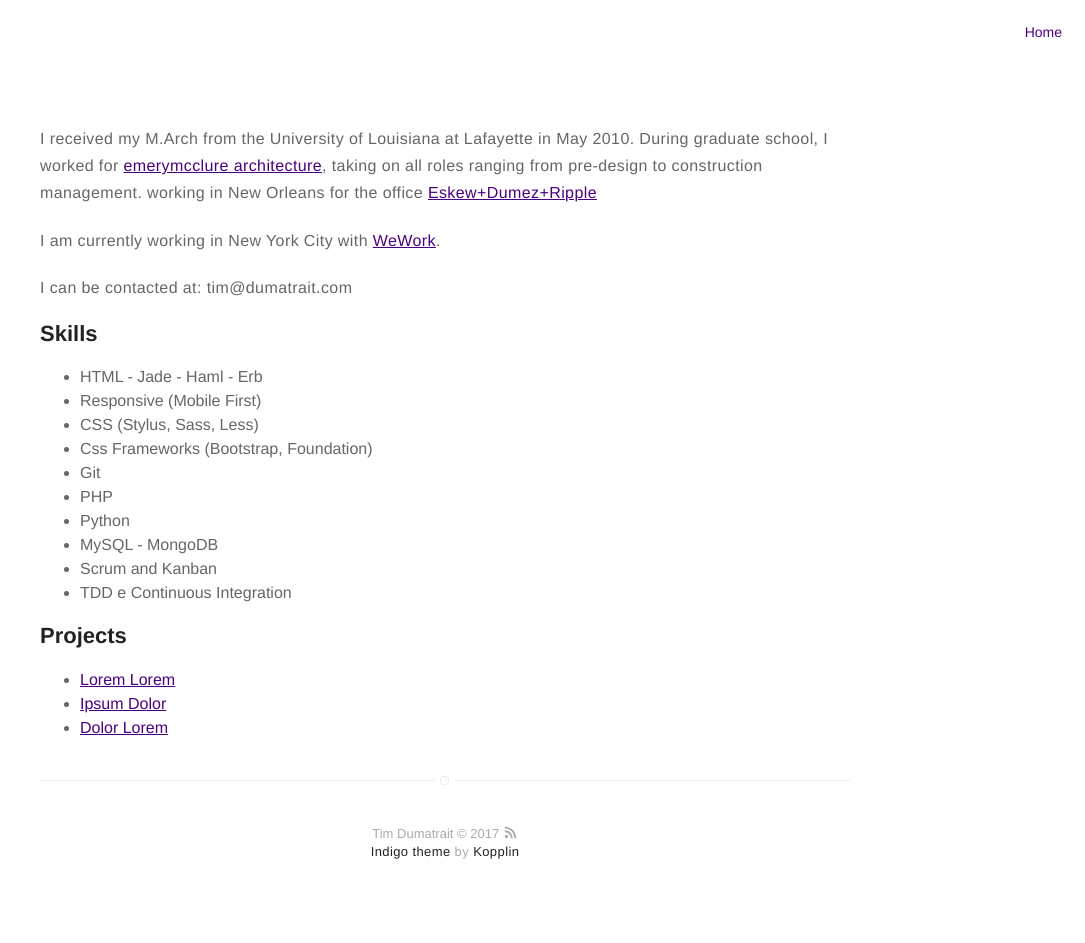
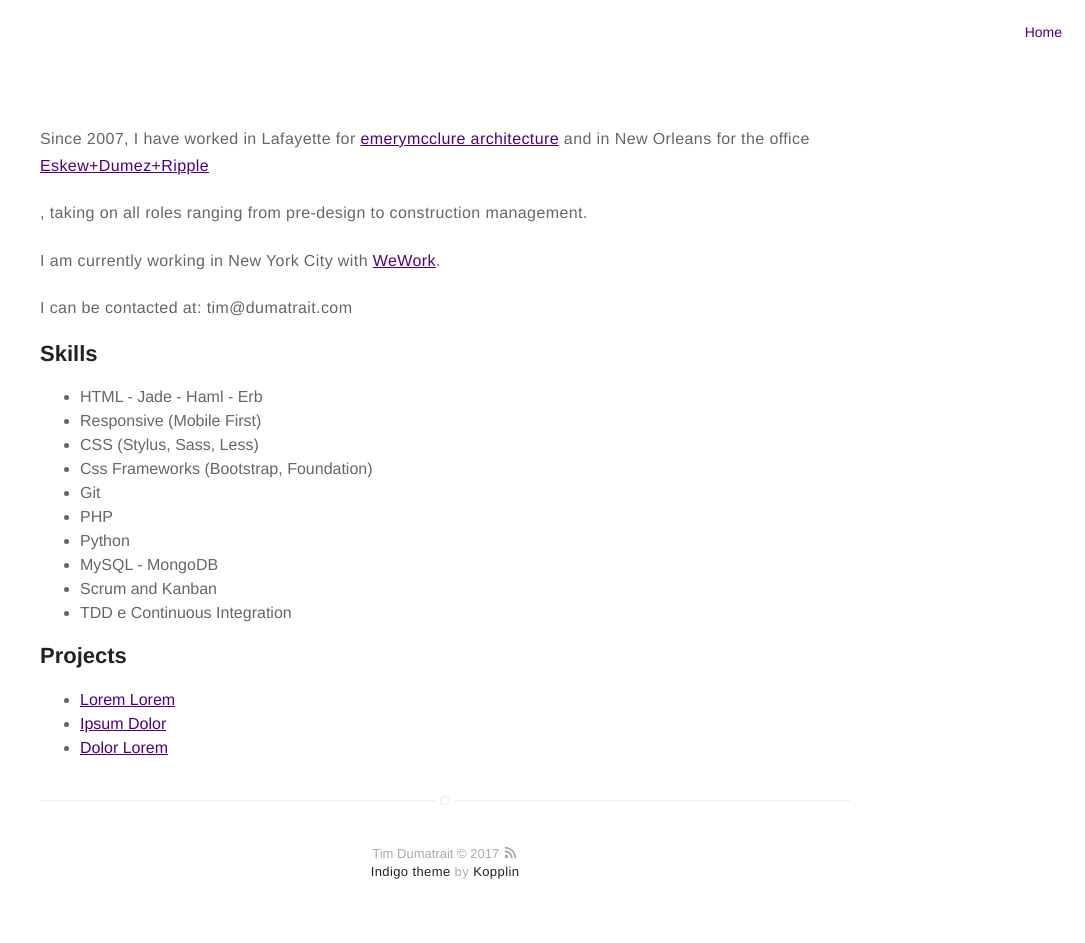
Before and after one commit to appareil/appareil.github.io, a Jekyll site: the page built from about.md, in a window 1280 px wide. Shown: the whole page, without its empty margins (195-1280 px from the left). Built offline with Jekyll 4.4.1, drawn with Linux system fonts in a browser that asks for light colours.

Commit message:
edited about page

```diff
--- a/about.md
+++ b/about.md
@@ -2,7 +2,7 @@
 title: About
 layout: page
 ---
-<p>I received my M.Arch from the University of Louisiana at Lafayette in May 2010. During graduate school, I worked for <a href="http://www.emerymcclure.com">emerymcclure architecture</a>, taking on all roles ranging from pre-design to construction management. working in New Orleans for the office <a href="http://www.eskewdumezripple.com">Eskew+Dumez+Ripple</a></p>
+<p>Since 2007, I have worked in Lafayette for <a href="http://www.emerymcclure.com">emerymcclure architecture</a> and in New Orleans for the office <a href="http://www.eskewdumezripple.com">Eskew+Dumez+Ripple</a></p>, taking on all roles ranging from pre-design to construction management.
 
 <p>I am currently working in New York City with <a href="https://www.wework.com">WeWork</a>.</p>
 
```
